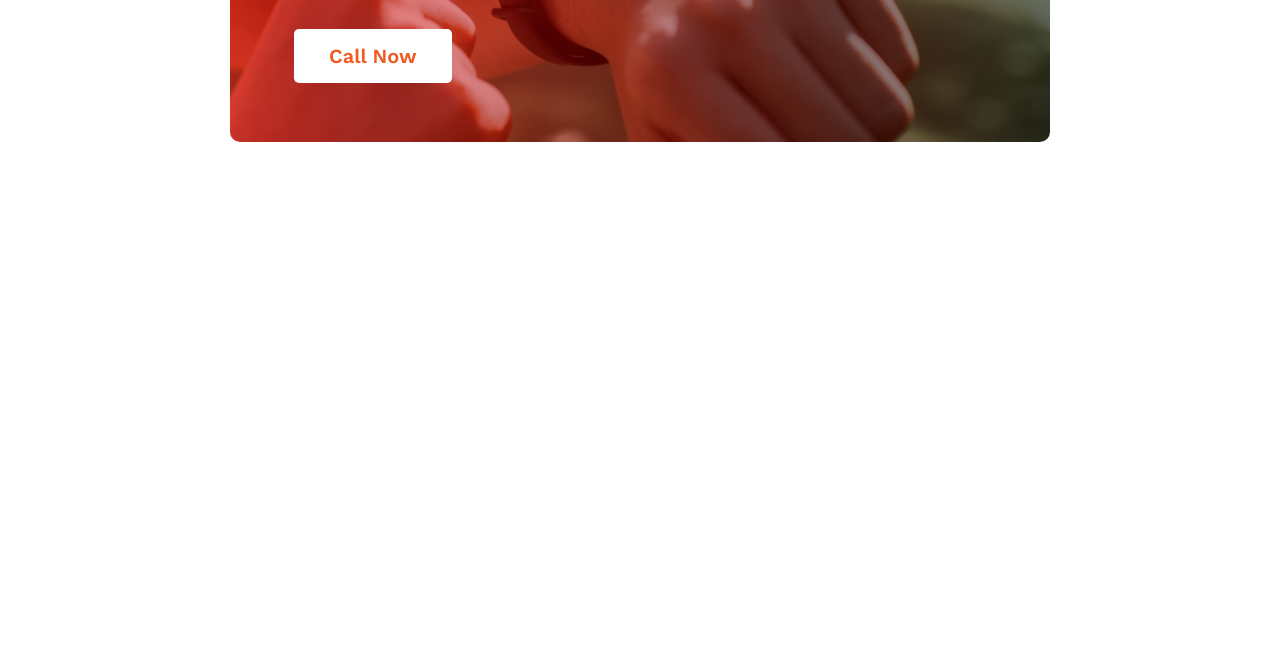
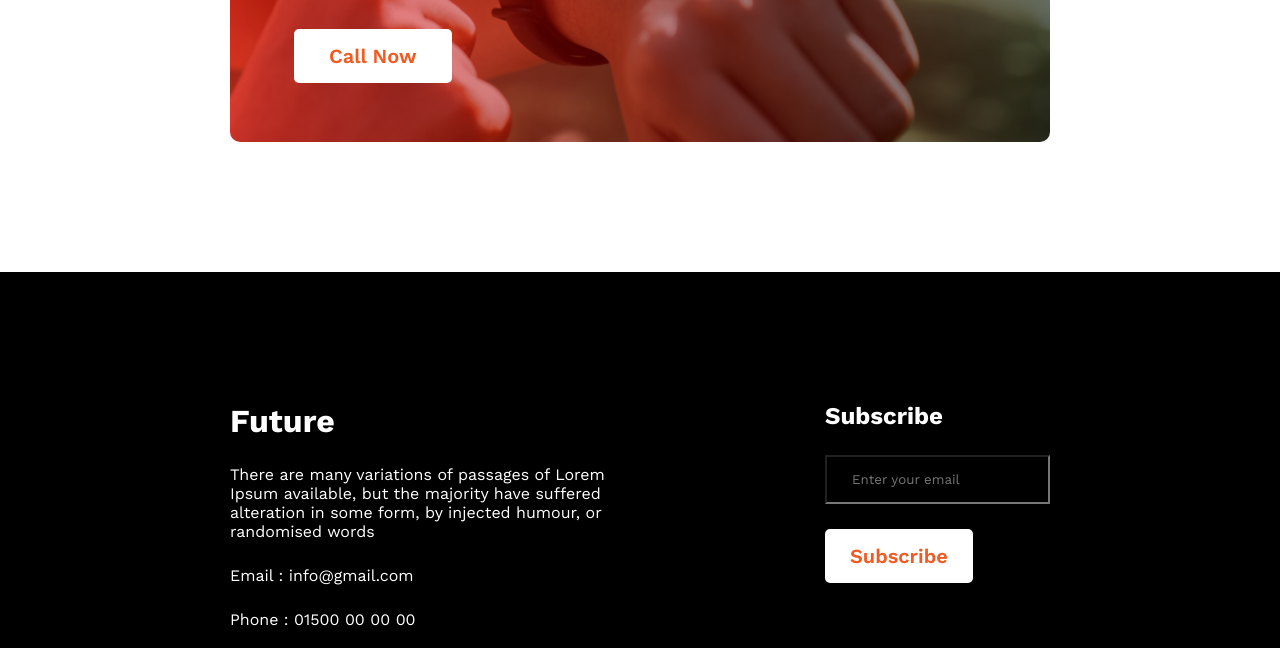
Before and after one commit to SAHIDUL-ISLAM/new-year-new-me, a plain HTML site: page index.html in a window 1280 px wide. Shown: the part 2413-3061 px from the top of the page. Before the commit the page ends 2685 px from the top, so only its background shows below. Drawn offline with nearby package versions, Linux system fonts and the light colour scheme.

Commit message:
add footer section

```diff
--- a/index.html
+++ b/index.html
@@ -19,8 +19,8 @@
                     <a href="#"><button class="hd-btn">Contact Us</button></a>
                 </div>
             </section>
-        </header>
-        <main>
+    </header>
+    <main>
             <section class="past-year" id="container">
                 <div class="img">
                     <img src="images/person.png" alt="">
@@ -68,6 +68,26 @@
                     <button class="call-btn">Call Now</button>
                 </div>
             </section>
-        </main>
+    </main>
+    <footer>
+        <div class="footer-content">
+            <div class="left-side">
+                <h1>Future</h1>
+                <p>There are many variations of passages of Lorem Ipsum available, but the majority have suffered alteration in some form, by injected humour, or randomised words</p>
+                <p>Email : info@gmail.com</p>
+                <p>Phone : 01500 00 00 00</p>
+                <div class="social-logo">
+                    <img src="images/icons/fb.png" alt="">
+                    <img src="images/icons/twitter.png" alt="">
+                    <img src="images/icons/youtube.png" alt="">
+                </div>
+            </div>
+            <div class="right-side">
+                <h2>Subscribe</h2>
+                <input type="text" placeholder="Enter your email">
+                <button class="sub-btn">Subscribe</button>
+            </div>
+        </div>
+    </footer>
 </body>
 </html>
--- a/style.css
+++ b/style.css
@@ -123,3 +123,35 @@ main{
     cursor: pointer;
 }
 /* main content end  */
+/* footer  */
+footer{
+    background-color: black;
+    padding: 130px 230px;
+    color: white;
+}
+.footer-content{
+    display: flex;
+    gap: 200px;
+}
+.left-side p, .social-logo{
+    margin-top: 25px;
+}
+.right-side input, button{
+    margin-top: 25px;
+}
+.right-side input{
+    padding: 15px 25px;
+    background-color: black;
+    color: white;
+    border: 1px sold #ff0000;
+}
+.right-side button{
+    padding: 15px 25px;
+    border: none;
+    border-radius: 5px;
+    background-color: white;
+    color: #F15B22;
+    font-size: 20px;
+    font-weight: 600;
+    cursor: pointer;
+}
```
